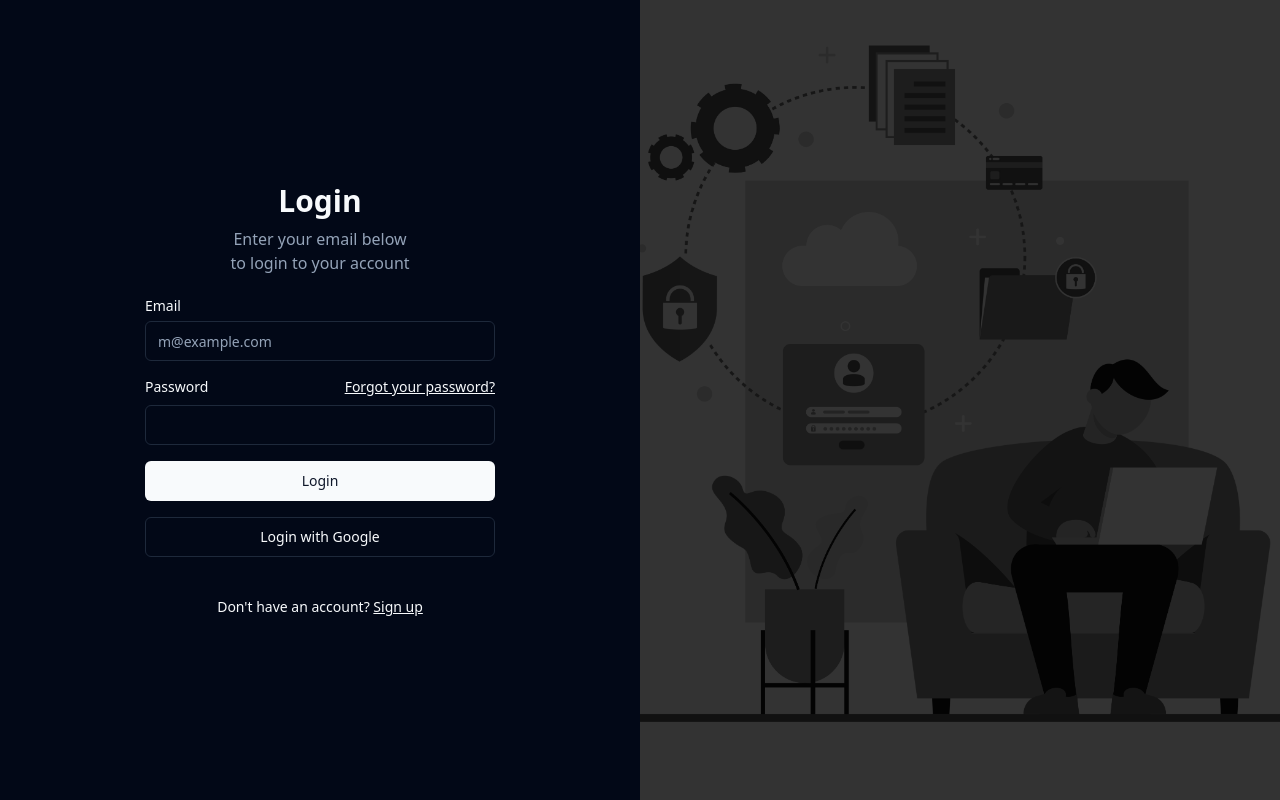
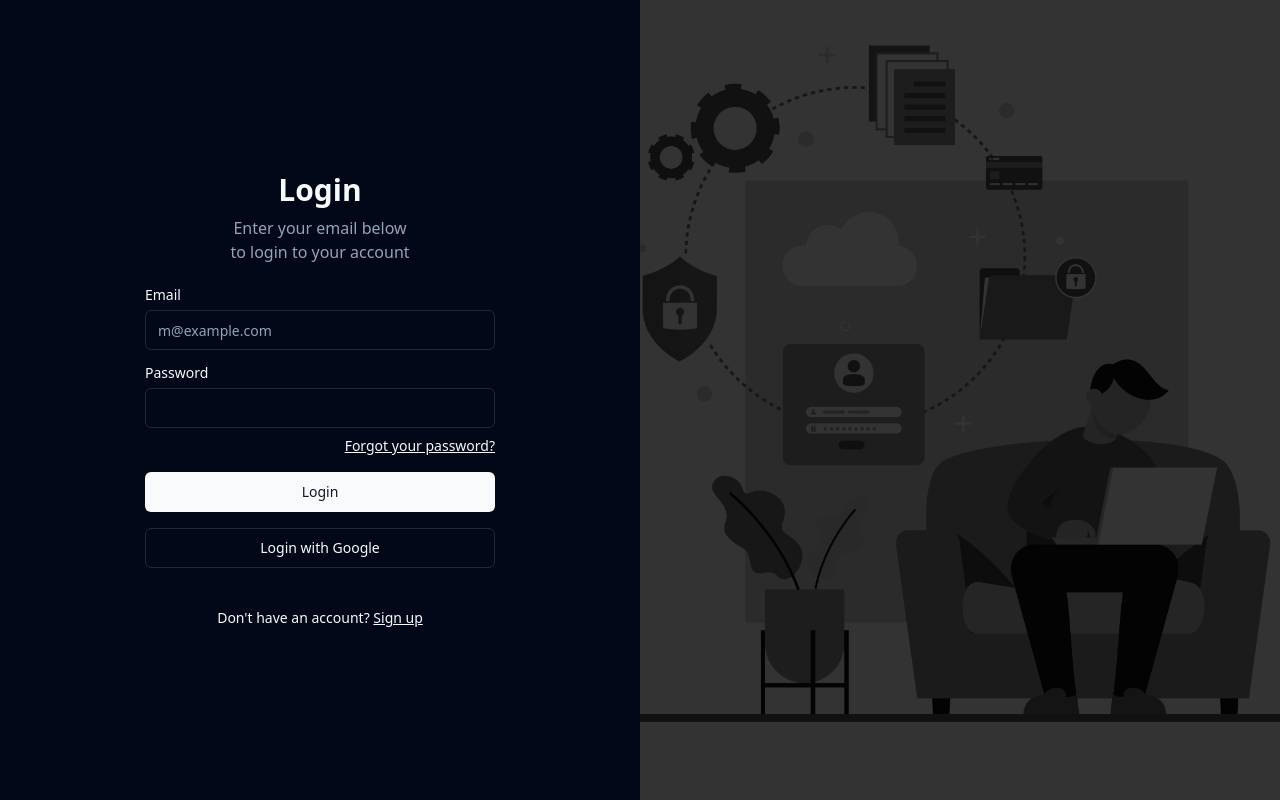
Before and after one commit to sof1516/Hackathon-App, a React (Vite) app: page / in a window 1280 px wide. Built offline with nearby package versions, Linux system fonts and the light colour scheme.

Commit message:
moved forgot password link below input box

```diff
--- a/src/login.tsx
+++ b/src/login.tsx
@@ -29,14 +29,15 @@ export function Login() {
             <div className="grid gap-2">
               <div className="flex items-center">
                 <Label htmlFor="password">Password</Label>
-                <a
+
+              </div>
+              <Input id="password" type="password" required />
+              <a
                   href="/forgot-password"
                   className="ml-auto inline-block text-sm underline"
                 >
                   Forgot your password?
                 </a>
-              </div>
-              <Input id="password" type="password" required />
             </div>
             <Button onClick={() => navigate('dashboard')} type="submit" className="w-full">
               Login
```
